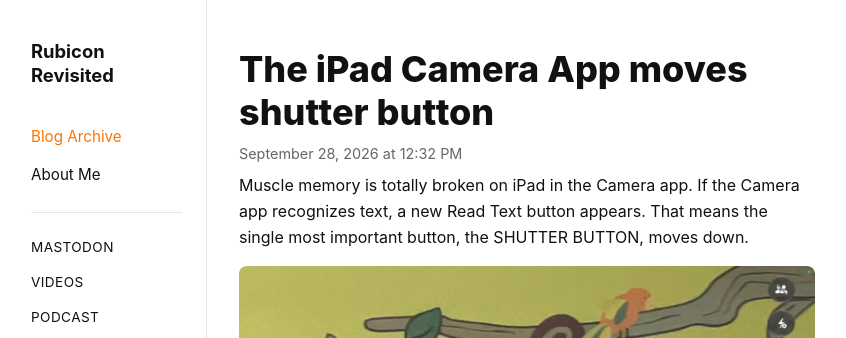
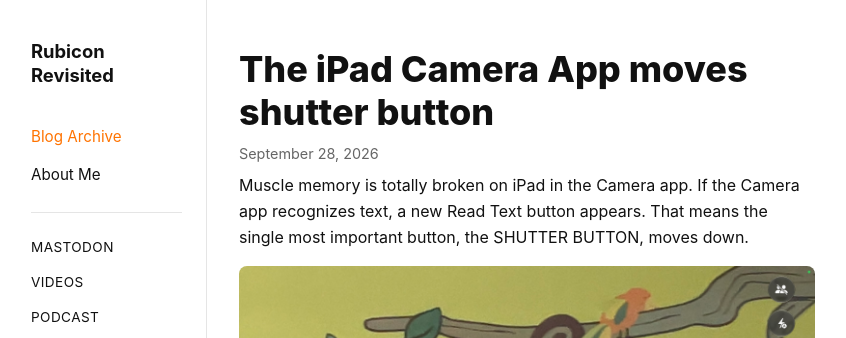
Before and after one commit to StepanJiri/stepankarasek.github.io, a Jekyll site: the page built from _posts/2026-09-28-The iPad Camera App moves shutter button.md, in a window 1280 px wide and 900 px high. Shown: the top 338 px of the window, without its empty margins (153-999 px from the left). Built offline with Jekyll 4.4.1, drawn with Linux system fonts in a browser that asks for light colours.

Commit message:
Update post.html

```diff
--- a/_layouts/post.html
+++ b/_layouts/post.html
@@ -4,7 +4,7 @@ layout: default
 <article class="post">
   <header class="post-header">
     <h1>{{ page.title }}</h1>
-    <p class="post-meta">{{ page.date | date: '%B %-d, %Y at %-I:%M %p' }}</p>
+    <p class="post-meta">{{ page.date | date: '%B %-d, %Y' }}</p>
   </header>
 
   <div class="post-content">
```
